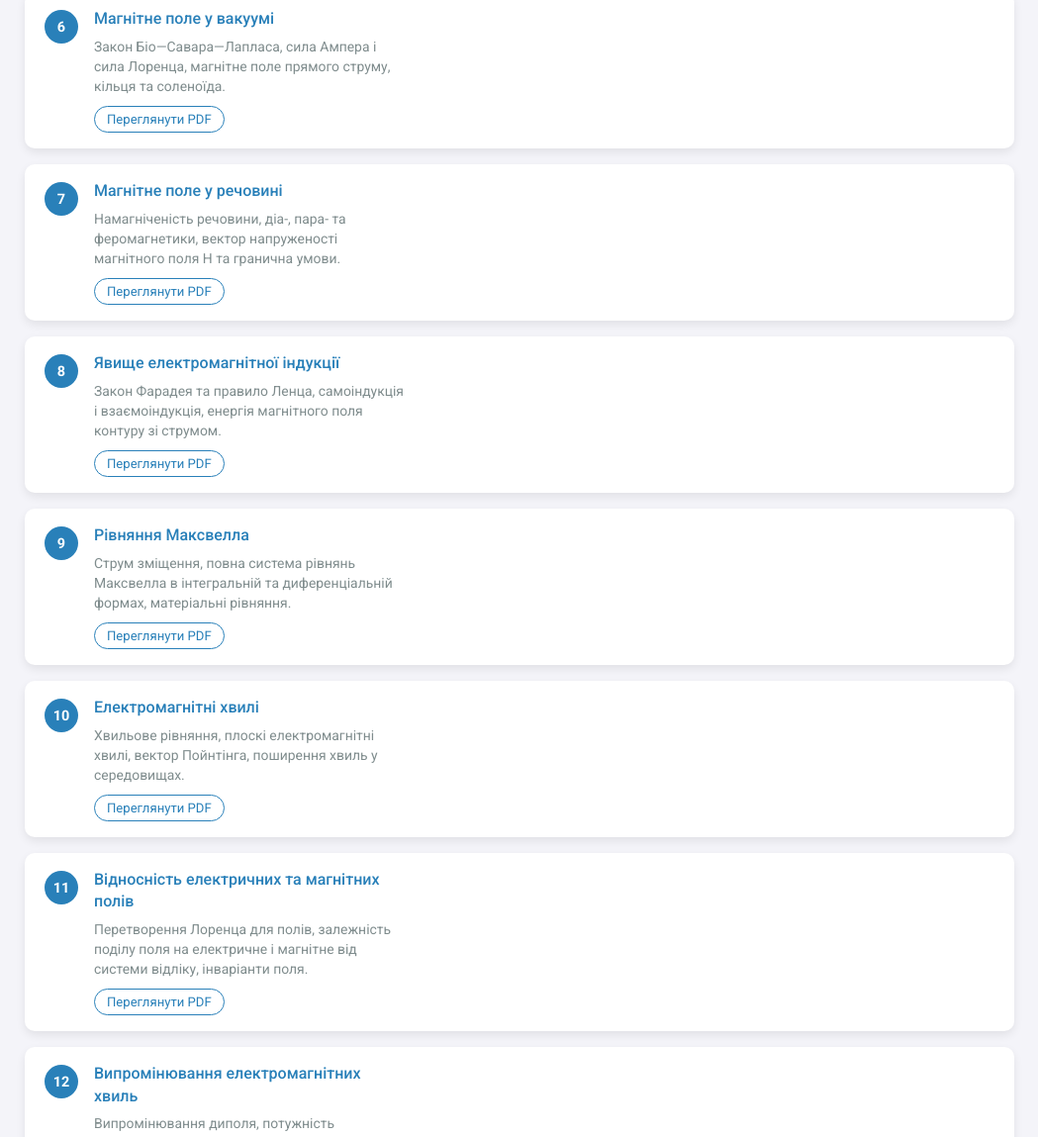
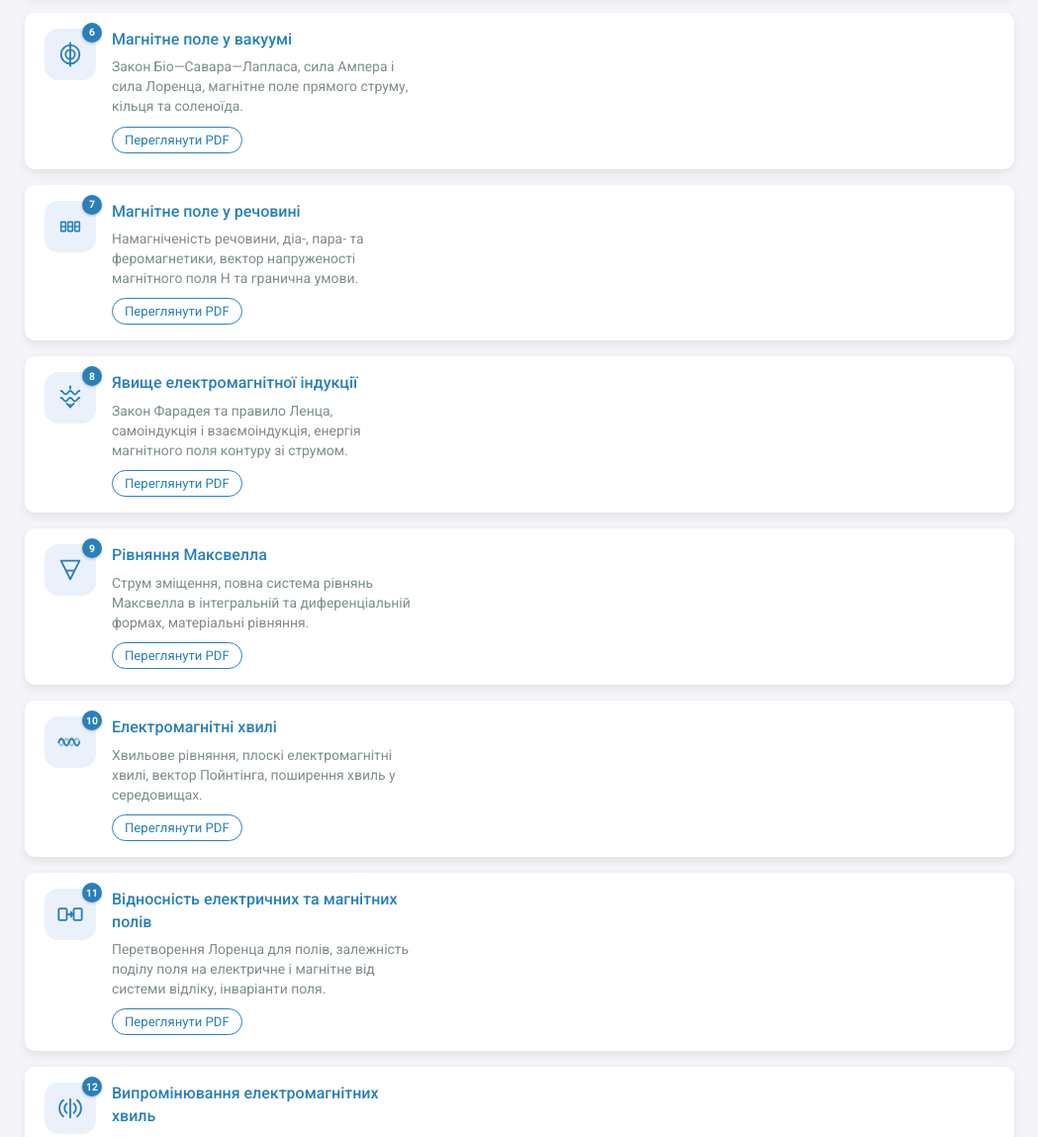
Before and after one commit to sergiokapone/ElMagLectures, a plain HTML site: page index.html in a window 1280 px wide. Shown: the part 1372-2521 px from the top of the page at 99% size, without its empty margins (115-1164 px from the left). Drawn offline with Linux system fonts and the light colour scheme.

Commit message:
improve typeset 3

```diff
--- a/index.html
+++ b/index.html
@@ -123,20 +123,43 @@
         padding: 16px 20px;
     }
 
+    .lecture-icon-wrap {
+        position: relative;
+        flex: 0 0 auto;
+        align-self: flex-start;
+    }
+
+    .lecture-icon {
+        width: 52px;
+        height: 52px;
+        border-radius: 14px;
+        background: #eaf1fb;
+        display: flex;
+        align-items: center;
+        justify-content: center;
+        color: var(--accent);
+    }
+
+    .lecture-icon svg {
+        width: 28px;
+        height: 28px;
+    }
+
     .lecture-index {
-        flex: 0 0 auto;
-        width: 34px;
-        height: 34px;
+        position: absolute;
+        top: -6px;
+        right: -6px;
+        width: 20px;
+        height: 20px;
         border-radius: 50%;
         background: var(--accent);
         color: #fff;
         font-weight: 700;
-        font-size: 0.9rem;
+        font-size: 0.65rem;
         display: flex;
         align-items: center;
         justify-content: center;
-        align-self: flex-start;
-        margin-top: 2px;
+        box-shadow: 0 1px 3px rgba(0, 0, 0, 0.25);
     }
 
     .lecture-main {
@@ -206,6 +229,10 @@
             flex-direction: column;
         }
 
+        .lecture-icon-wrap {
+            align-self: center;
+        }
+
         .lecture-preview iframe { height: 60vh; }
 
         main.container { width: 94%; }
@@ -225,6 +252,7 @@
         <ul class="lecture-list">
             <li class="lecture-card">
                 <div class="lecture-content">
+                    <div class="lecture-icon-wrap"><div class="lecture-icon"><svg viewBox="0 0 24 24" fill="none" stroke="currentColor" stroke-width="1.6" stroke-linecap="round" stroke-linejoin="round"><path d="M6 2h9l4 4v16H6z"/><path d="M15 2v4h4"/><line x1="8.5" y1="12" x2="15.5" y2="12"/><line x1="8.5" y1="15.5" x2="15.5" y2="15.5"/></svg></div></div>
                     <div class="lecture-main">
                         <a href="./Syllabus_ElMag/Syllabus_ElMag_2026.pdf" target="_blank" rel="noopener">Силабус дисципліни</a>
                         <button class="lecture-toggle" type="button">Переглянути PDF</button>
@@ -236,6 +264,7 @@
             </li>
             <li class="lecture-card">
                 <div class="lecture-content">
+                    <div class="lecture-icon-wrap"><div class="lecture-icon"><svg viewBox="0 0 24 24" fill="none" stroke="currentColor" stroke-width="1.6" stroke-linecap="round" stroke-linejoin="round"><circle cx="12" cy="12" r="9"/><path d="M9.5 9a2.5 2.5 0 0 1 5 0c0 2-2.5 2-2.5 4"/><line x1="12" y1="16.5" x2="12" y2="16.6"/></svg></div></div>
                     <div class="lecture-main">
                         <a href="./Syllabus_ElMag/Questions.pdf" target="_blank" rel="noopener">Перелік екзаменаційних питань</a>
                         <button class="lecture-toggle" type="button">Переглянути PDF</button>
@@ -253,7 +282,7 @@
         <ul class="lecture-list">
             <li class="lecture-card">
                 <div class="lecture-content">
-                    <div class="lecture-index">1</div>
+                    <div class="lecture-icon-wrap"><div class="lecture-icon"><svg viewBox="0 0 24 24" fill="none" stroke="currentColor" stroke-width="1.6" stroke-linecap="round"><circle cx="12" cy="12" r="2.3" fill="currentColor" stroke="none"/><line x1="12" y1="12" x2="12" y2="2"/><line x1="12" y1="12" x2="20" y2="6"/><line x1="12" y1="12" x2="22" y2="14"/><line x1="12" y1="12" x2="17" y2="21"/><line x1="12" y1="12" x2="7" y2="21"/><line x1="12" y1="12" x2="2" y2="14"/><line x1="12" y1="12" x2="4" y2="6"/></svg></div><span class="lecture-index">1</span></div>
                     <div class="lecture-main">
                         <a href="./SteadyEfield/SteadyEfield.pdf" target="_blank" rel="noopener">Постійне електричне поле в вакуумі</a>
                         <p class="lecture-annotation">Закон Кулона, напруженість і потенціал поля точкових зарядів, теорема Гаусса та її застосування для типових конфігурацій заряду.</p>
@@ -266,7 +295,7 @@
             </li>
             <li class="lecture-card">
                 <div class="lecture-content">
-                    <div class="lecture-index">2</div>
+                    <div class="lecture-icon-wrap"><div class="lecture-icon"><svg viewBox="0 0 24 24" fill="none" stroke="currentColor" stroke-width="1.6" stroke-linecap="round"><rect x="4" y="7" width="16" height="10" rx="1.5"/><path d="M4 9h1M4 12h1M4 15h1M19 9h1M19 12h1M19 15h1M8 7v1M12 7v1M16 7v1M8 16v1M12 16v1M16 16v1"/></svg></div><span class="lecture-index">2</span></div>
                     <div class="lecture-main">
                         <a href="./FileldInMetall/FileldInMetall.pdf" target="_blank" rel="noopener">Електричне поле в металах</a>
                         <p class="lecture-annotation">Провідники в електростатичному полі, розподіл заряду по поверхні, електростатичний захист та ємність провідників.</p>
@@ -279,7 +308,7 @@
             </li>
             <li class="lecture-card">
                 <div class="lecture-content">
-                    <div class="lecture-index">3</div>
+                    <div class="lecture-icon-wrap"><div class="lecture-icon"><svg viewBox="0 0 24 24" fill="none" stroke="currentColor" stroke-width="1.6" stroke-linecap="round"><rect x="3" y="6" width="18" height="12" rx="1.5"/><line x1="7" y1="9" x2="7" y2="15"/><polyline points="5.5,10.5 7,9 8.5,10.5"/><line x1="12" y1="9" x2="12" y2="15"/><polyline points="10.5,10.5 12,9 13.5,10.5"/><line x1="17" y1="9" x2="17" y2="15"/><polyline points="15.5,10.5 17,9 18.5,10.5"/></svg></div><span class="lecture-index">3</span></div>
                     <div class="lecture-main">
                         <a href="./FileldInDielectrics/FileldInDielectrics.pdf" target="_blank" rel="noopener">Електричне поле в діелектриках</a>
                         <p class="lecture-annotation">Поляризація діелектриків, вектор поляризації та електричного зміщення, гранична умови на межі середовищ.</p>
@@ -292,7 +321,7 @@
             </li>
             <li class="lecture-card">
                 <div class="lecture-content">
-                    <div class="lecture-index">4</div>
+                    <div class="lecture-icon-wrap"><div class="lecture-icon"><svg viewBox="0 0 24 24" fill="none" stroke="currentColor" stroke-width="1.6" stroke-linecap="round"><line x1="7" y1="4" x2="7" y2="20"/><line x1="17" y1="4" x2="17" y2="20"/><path d="M11 8l-2 4h3l-2 4" stroke-linejoin="round"/></svg></div><span class="lecture-index">4</span></div>
                     <div class="lecture-main">
                         <a href="./ElEnergy/ElEnergy.pdf" target="_blank" rel="noopener">Енергія електричного поля</a>
                         <p class="lecture-annotation">Енергія системи зарядів і зарядженого конденсатора, об'ємна густина енергії електричного поля.</p>
@@ -305,7 +334,7 @@
             </li>
             <li class="lecture-card">
                 <div class="lecture-content">
-                    <div class="lecture-index">5</div>
+                    <div class="lecture-icon-wrap"><div class="lecture-icon"><svg viewBox="0 0 24 24" fill="none" stroke="currentColor" stroke-width="1.6" stroke-linecap="round" stroke-linejoin="round"><path d="M3 6h4l1.5 4 2-8 2 8 2-8 1.5 4H21"/><path d="M3 6v12h18V6"/></svg></div><span class="lecture-index">5</span></div>
                     <div class="lecture-main">
                         <a href="./SteadyCurrent/SteadyCurrent.pdf" target="_blank" rel="noopener">Постійний електричний струм</a>
                         <p class="lecture-annotation">Закони Ома та Кірхгофа, робота і потужність струму, правила розрахунку розгалужених кіл.</p>
@@ -318,7 +347,7 @@
             </li>
             <li class="lecture-card">
                 <div class="lecture-content">
-                    <div class="lecture-index">6</div>
+                    <div class="lecture-icon-wrap"><div class="lecture-icon"><svg viewBox="0 0 24 24" fill="none" stroke="currentColor" stroke-width="1.6" stroke-linecap="round"><line x1="12" y1="2" x2="12" y2="22"/><circle cx="12" cy="12" r="4"/><circle cx="12" cy="12" r="8"/></svg></div><span class="lecture-index">6</span></div>
                     <div class="lecture-main">
                         <a href="./MagFieldVacuum/MagFieldVacuum.pdf" target="_blank" rel="noopener">Магнітне поле у вакуумі</a>
                         <p class="lecture-annotation">Закон Біо—Савара—Лапласа, сила Ампера і сила Лоренца, магнітне поле прямого струму, кільця та соленоїда.</p>
@@ -331,7 +360,7 @@
             </li>
             <li class="lecture-card">
                 <div class="lecture-content">
-                    <div class="lecture-index">7</div>
+                    <div class="lecture-icon-wrap"><div class="lecture-icon"><svg viewBox="0 0 24 24" fill="none" stroke="currentColor" stroke-width="1.4" stroke-linecap="round"><rect x="4" y="8" width="4" height="8" rx="0.5"/><rect x="10" y="8" width="4" height="8" rx="0.5"/><rect x="16" y="8" width="4" height="8" rx="0.5"/><line x1="4" y1="12" x2="8" y2="12"/><line x1="10" y1="12" x2="14" y2="12"/><line x1="16" y1="12" x2="20" y2="12"/></svg></div><span class="lecture-index">7</span></div>
                     <div class="lecture-main">
                         <a href="./MagFieldMedia/MagFieldMedia.pdf" target="_blank" rel="noopener">Магнітне поле у речовині</a>
                         <p class="lecture-annotation">Намагніченість речовини, діа-, пара- та феромагнетики, вектор напруженості магнітного поля H та гранична умови.</p>
@@ -344,7 +373,7 @@
             </li>
             <li class="lecture-card">
                 <div class="lecture-content">
-                    <div class="lecture-index">8</div>
+                    <div class="lecture-icon-wrap"><div class="lecture-icon"><svg viewBox="0 0 24 24" fill="none" stroke="currentColor" stroke-width="1.6" stroke-linecap="round"><path d="M4 6c2 0 2 3 4 3s2-3 4-3 2 3 4 3 2-3 4-3"/><path d="M4 12c2 0 2 3 4 3s2-3 4-3 2 3 4 3 2-3 4-3"/><line x1="12" y1="2" x2="12" y2="4"/><line x1="12" y1="18" x2="12" y2="20"/><polyline points="9,17 12,20 15,17"/></svg></div><span class="lecture-index">8</span></div>
                     <div class="lecture-main">
                         <a href="./ElMagInduction/ElMagInduction.pdf" target="_blank" rel="noopener">Явище електромагнітної індукції</a>
                         <p class="lecture-annotation">Закон Фарадея та правило Ленца, самоіндукція і взаємоіндукція, енергія магнітного поля контуру зі струмом.</p>
@@ -357,7 +386,7 @@
             </li>
             <li class="lecture-card">
                 <div class="lecture-content">
-                    <div class="lecture-index">9</div>
+                    <div class="lecture-icon-wrap"><div class="lecture-icon"><svg viewBox="0 0 24 24" fill="none" stroke="currentColor" stroke-width="1.6" stroke-linecap="round" stroke-linejoin="round"><path d="M4 4l8 16 8-16z"/><line x1="8.5" y1="12.5" x2="15.5" y2="12.5"/></svg></div><span class="lecture-index">9</span></div>
                     <div class="lecture-main">
                         <a href="./MaxwellEqns/MaxwellEqns.pdf" target="_blank" rel="noopener">Рівняння Максвелла</a>
                         <p class="lecture-annotation">Струм зміщення, повна система рівнянь Максвелла в інтегральній та диференціальній формах, матеріальні рівняння.</p>
@@ -370,7 +399,7 @@
             </li>
             <li class="lecture-card">
                 <div class="lecture-content">
-                    <div class="lecture-index">10</div>
+                    <div class="lecture-icon-wrap"><div class="lecture-icon"><svg viewBox="0 0 24 24" fill="none" stroke="currentColor" stroke-width="1.6" stroke-linecap="round"><path d="M2 12c1.5-4 3-4 4.5 0s3 4 4.5 0 3-4 4.5 0 3 4 4.5 0"/><path d="M2 12c1.5 4 3 4 4.5 0s3-4 4.5 0 3 4 4.5 0 3-4 4.5 0" opacity="0.45"/></svg></div><span class="lecture-index">10</span></div>
                     <div class="lecture-main">
                         <a href="./EMWaves/EMWaves.pdf" target="_blank" rel="noopener">Електромагнітні хвилі</a>
                         <p class="lecture-annotation">Хвильове рівняння, плоскі електромагнітні хвилі, вектор Пойнтінга, поширення хвиль у середовищах.</p>
@@ -383,7 +412,7 @@
             </li>
             <li class="lecture-card">
                 <div class="lecture-content">
-                    <div class="lecture-index">11</div>
+                    <div class="lecture-icon-wrap"><div class="lecture-icon"><svg viewBox="0 0 24 24" fill="none" stroke="currentColor" stroke-width="1.6" stroke-linecap="round"><rect x="2" y="7" width="7" height="10" rx="1"/><rect x="15" y="7" width="7" height="10" rx="1"/><line x1="10" y1="12" x2="14" y2="12"/><polyline points="12.5,10 14,12 12.5,14"/></svg></div><span class="lecture-index">11</span></div>
                     <div class="lecture-main">
                         <a href="./Relativity/Relativity.pdf" target="_blank" rel="noopener">Відносність електричних та магнітних полів</a>
                         <p class="lecture-annotation">Перетворення Лоренца для полів, залежність поділу поля на електричне і магнітне від системи відліку, інваріанти поля.</p>
@@ -396,7 +425,7 @@
             </li>
             <li class="lecture-card">
                 <div class="lecture-content">
-                    <div class="lecture-index">12</div>
+                    <div class="lecture-icon-wrap"><div class="lecture-icon"><svg viewBox="0 0 24 24" fill="none" stroke="currentColor" stroke-width="1.6" stroke-linecap="round"><line x1="12" y1="4" x2="12" y2="20"/><path d="M15 8a5 5 0 0 1 0 8"/><path d="M18 5a9 9 0 0 1 0 14"/><path d="M9 8a5 5 0 0 0 0 8"/><path d="M6 5a9 9 0 0 0 0 14"/></svg></div><span class="lecture-index">12</span></div>
                     <div class="lecture-main">
                         <a href="./Radiation/Radiation.pdf" target="_blank" rel="noopener">Випромінювання електромагнітних хвиль</a>
                         <p class="lecture-annotation">Випромінювання диполя, потужність випромінювання прискорено рухомого заряду, поширення енергії у хвильову зону.</p>
```
